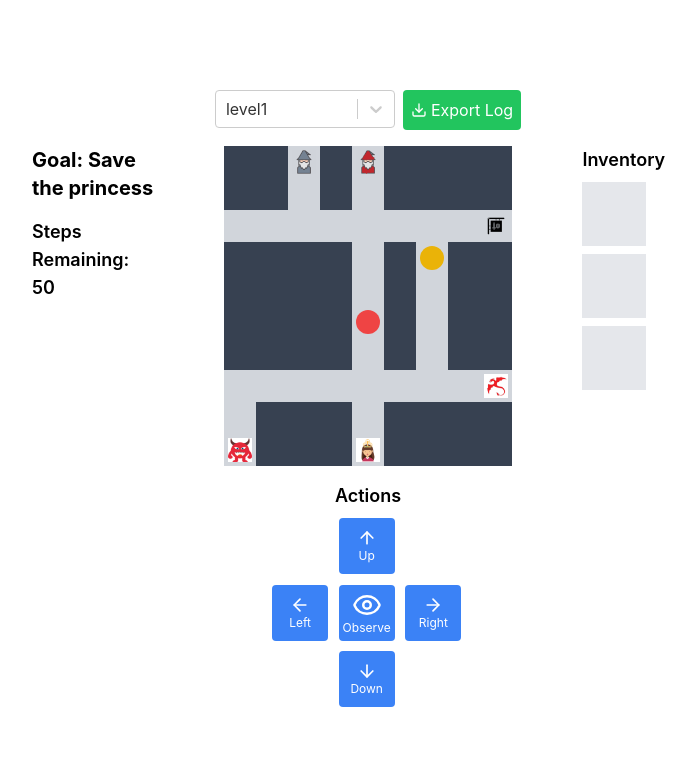
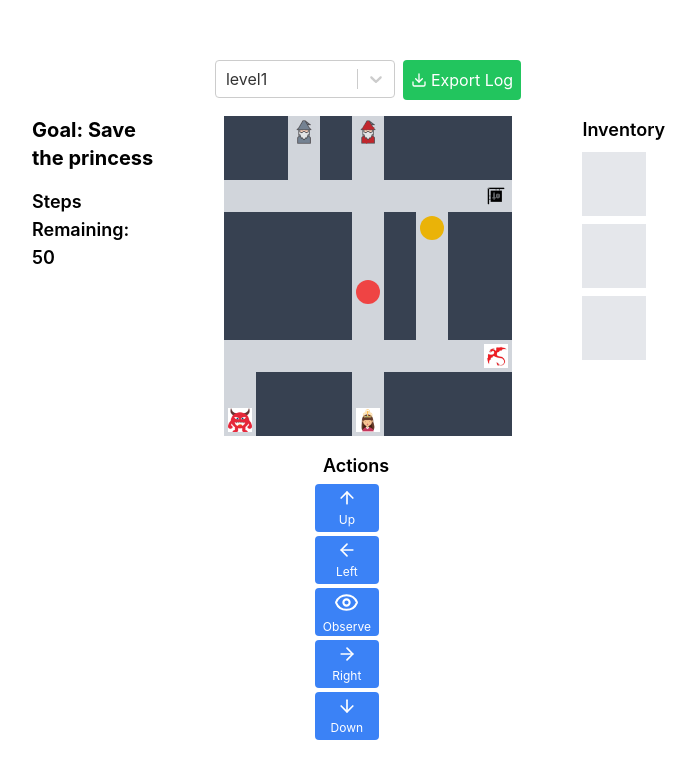
Before and after one commit to heyodog0/grid_pilot, a React (Create React App) app: page / in a window 1280 px wide. Shown: the top 778 px of the page, without its empty margins (272-968 px from the left). Built offline with nearby package versions, Linux system fonts and the light colour scheme.

Commit message:
Update ActionButtons.js

```diff
--- a/src/components/GridGame/ActionButtons.js
+++ b/src/components/GridGame/ActionButtons.js
@@ -1,30 +1,30 @@
-// File: src/components/GridGame/ActionButtons.js
-
 import React from 'react';
 import { ArrowUp, ArrowDown, ArrowLeft, ArrowRight, Eye } from 'lucide-react';
 
 const ActionButtons = ({ handlePlayerAction, goalAchieved }) => {
   const buttons = [
-    { action: 'up', icon: ArrowUp, label: 'Up', gridArea: '1 / 2 / 2 / 3' },
-    { action: 'left', icon: ArrowLeft, label: 'Left', gridArea: '2 / 1 / 3 / 2' },
-    { action: 'observe', icon: Eye, label: 'Observe', gridArea: '2 / 2 / 3 / 3' },
-    { action: 'right', icon: ArrowRight, label: 'Right', gridArea: '2 / 3 / 3 / 4' },
-    { action: 'down', icon: ArrowDown, label: 'Down', gridArea: '3 / 2 / 4 / 3' }
+    { action: 'up', icon: ArrowUp, label: 'Up' },
+    { action: 'left', icon: ArrowLeft, label: 'Left' },
+    { action: 'observe', icon: Eye, label: 'Observe' },
+    { action: 'right', icon: ArrowRight, label: 'Right' },
+    { action: 'down', icon: ArrowDown, label: 'Down' }
   ];
 
   return (
-    <div>
-      <h3 className="text-lg font-semibold mb-2 text-center">Actions</h3>
-      <div className="grid grid-cols-3 gap-2 w-48 h-48 mx-auto">
+    <div className="-ml-8"> {/* Negative margin to move buttons closer to the grid */}
+      <h3 className="text-lg font-semibold mb-1 ml-2">Actions</h3>
+      <div className="flex flex-col space-y-1">
         {buttons.map((button) => (
           <button
             key={button.action}
             onClick={() => handlePlayerAction(button.action)}
-            className={`w-14 h-14 ${goalAchieved ? 'bg-gray-400' : 'bg-blue-500'} text-white rounded flex flex-col items-center justify-center`}
+            className={`w-16 h-12 ${goalAchieved ? 'bg-gray-400' : 'bg-blue-500'} text-white rounded flex flex-col items-center justify-center`}
             disabled={goalAchieved}
-            style={{ gridArea: button.gridArea }}
           >
-            <button.icon size={button.action === 'observe' ? 30 : 20} />
+            <button.icon
+              size={button.action === 'observe' ? 25 : 20}
+              className="mb-1"
+            />
             <span className="text-xs">{button.label}</span>
           </button>
         ))}
```
